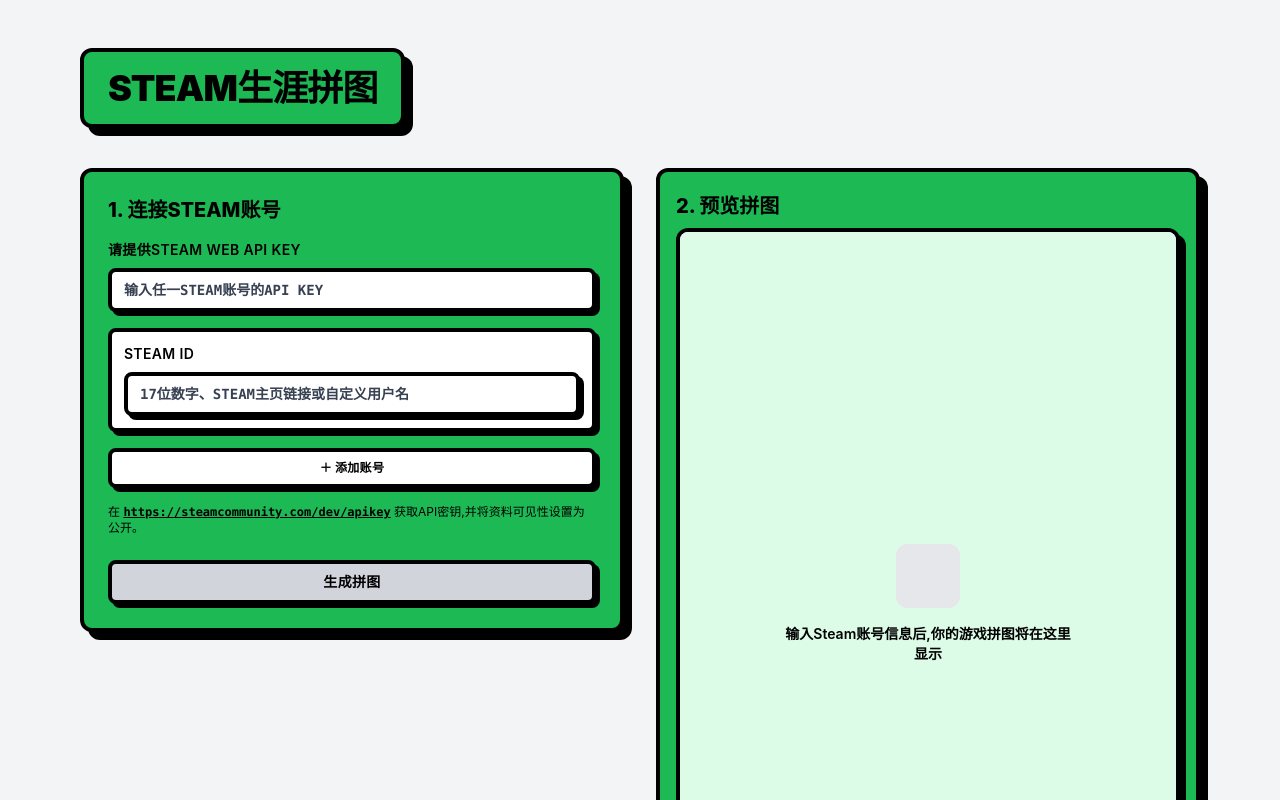
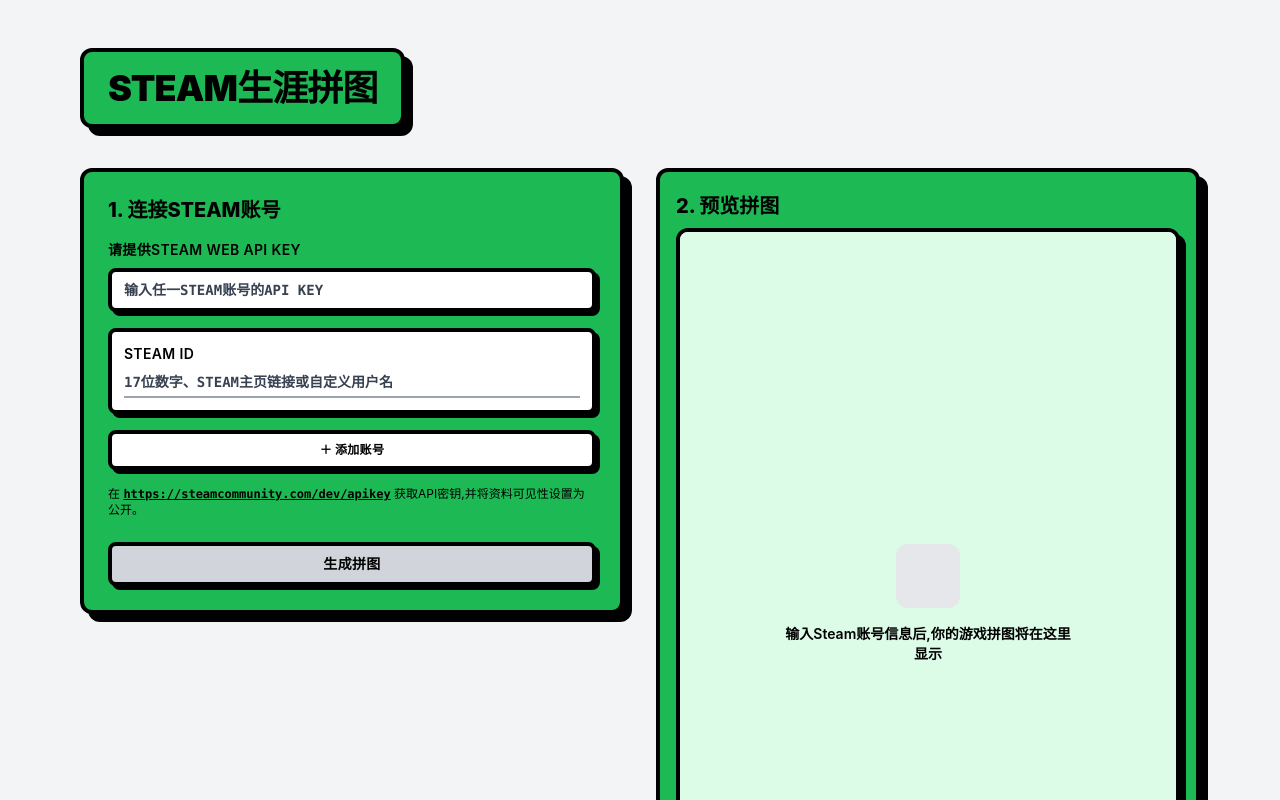
Before and after one commit to yyhzc123/personalwebsite, a Next.js app: page / in a window 1280 px wide. Shown: the top 800 px of the page. Built offline with nearby package versions, Linux system fonts and the light colour scheme.

Commit message:
Feat: Adjust font size and simplify input box

```diff
--- a/pages/index.tsx
+++ b/pages/index.tsx
@@ -853,7 +853,7 @@
                         value={acc.steamId}
                         onChange={(e) => updateAccount(idx, "steamId", e.target.value)}
                         placeholder="17位数字、STEAM主页链接或自定义用户名"
-                        className="mt-1 w-full rounded-lg border-4 border-black bg-white text-black px-3 py-2 text-sm font-mono placeholder-gray-700 focus:outline-none shadow-[4px_4px_0px_0px_rgba(0,0,0,1)]"
+                        className="mt-1 w-full bg-transparent text-black pb-1 text-sm font-mono placeholder-gray-700 focus:outline-none border-b-2 border-gray-400 focus:border-black"
                       />
                     </label>
 
@@ -957,10 +957,10 @@
                             className="h-full w-full object-cover"
                           />
                           <div className="pointer-events-none absolute inset-x-0 bottom-0 bg-[#1DB954] bg-opacity-80 px-1 py-1 opacity-0 group-hover:opacity-100 transition-opacity">
-                            <p className="truncate text-xs font-semibold text-black">
+                            <p className="truncate font-semibold text-black" style={{ fontSize: 'clamp(0.5rem, 2.5vw, 1rem)' }}>
                               {game.name}
                             </p>
-                            <p className="text-xs text-gray-700">
+                            <p className="text-gray-700" style={{ fontSize: 'clamp(0.5rem, 2.5vw, 0.9rem)' }}>
                               {Math.round(game.playtime_forever / 60)}小时
                             </p>
                           </div>
```
